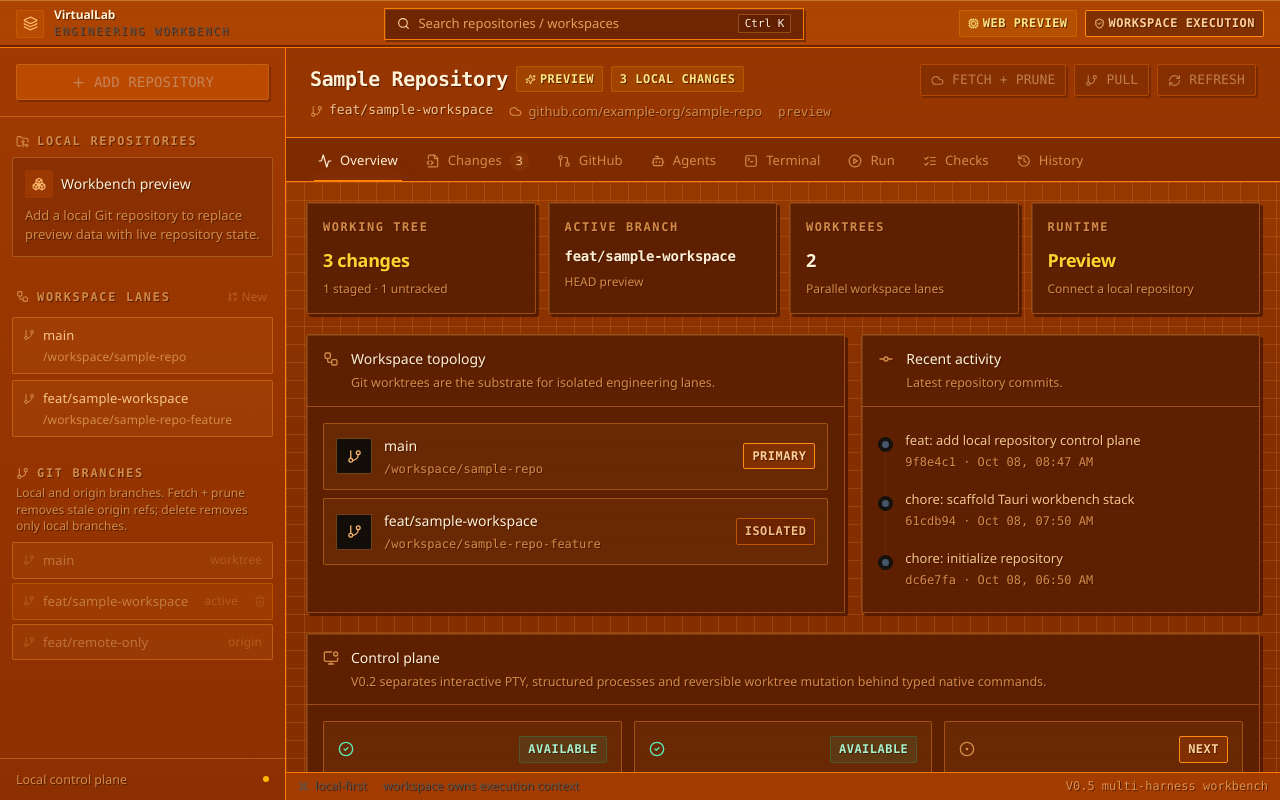
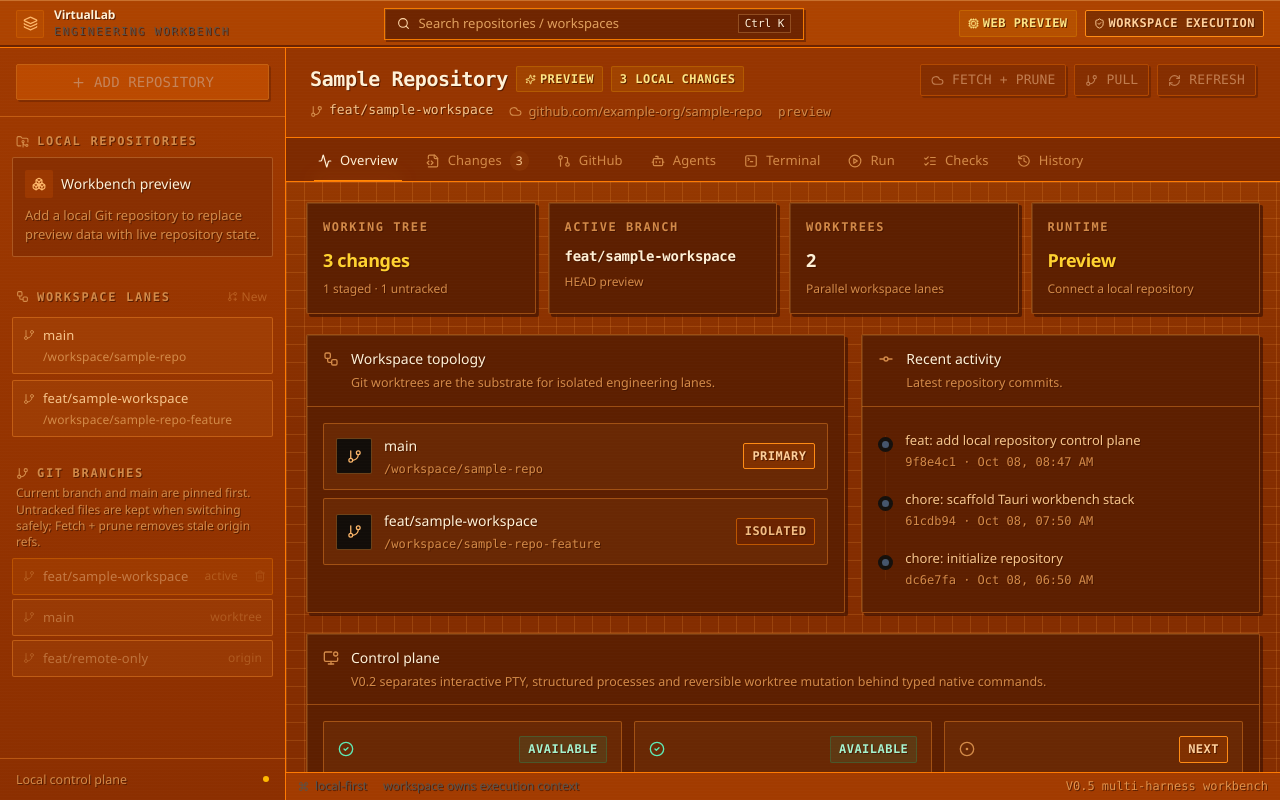
Before and after one commit to magic-alt/virtuallab, a React (Vite) app: page / in a window 1280 px wide. Built offline with nearby package versions, Linux system fonts and the light colour scheme.

Commit message:
fix(ui): pin active branch and main in branch list

```diff
--- a/src/features/sidebar/ProjectSidebar.tsx
+++ b/src/features/sidebar/ProjectSidebar.tsx
@@ -54,9 +54,15 @@ export function ProjectSidebar({
         `${repository.name} ${repository.path}`.toLowerCase().includes(query),
       )
     : repositories;
-  const visibleBranches = snapshot.branches.filter((branch) =>
-    !query || branch.name.toLowerCase().includes(query),
-  );
+  // Always keep the active branch and main in easy reach, even in repositories
+  // with dozens of old local / origin refs.
+  const visibleBranches = snapshot.branches
+    .filter((branch) => !query || branch.name.toLowerCase().includes(query))
+    .sort((left, right) => {
+      const priority = (name: string) =>
+        name === snapshot.currentBranch ? 0 : name === "main" ? 1 : 2;
+      return priority(left.name) - priority(right.name) || left.name.localeCompare(right.name);
+    });
   const visibleWorktrees = (query
     ? snapshot.worktrees.filter((worktree) =>
         `${worktree.branch ?? ""} ${worktree.path}`.toLowerCase().includes(query),
@@ -179,7 +185,7 @@ export function ProjectSidebar({
         <div className="mt-7">
           <SectionLabel icon={<GitBranch size={13} />} label="Git branches" />
           <p className="mt-1 px-1 text-[10px] leading-4 text-slate-600">
-            Local and origin branches. Fetch + prune removes stale origin refs; delete removes only local branches.
+            Current branch and main are pinned first. Untracked files are kept when switching safely; Fetch + prune removes stale origin refs.
           </p>
           <div className="mt-2 space-y-1">
             {visibleBranches.map((branch) => {
```
